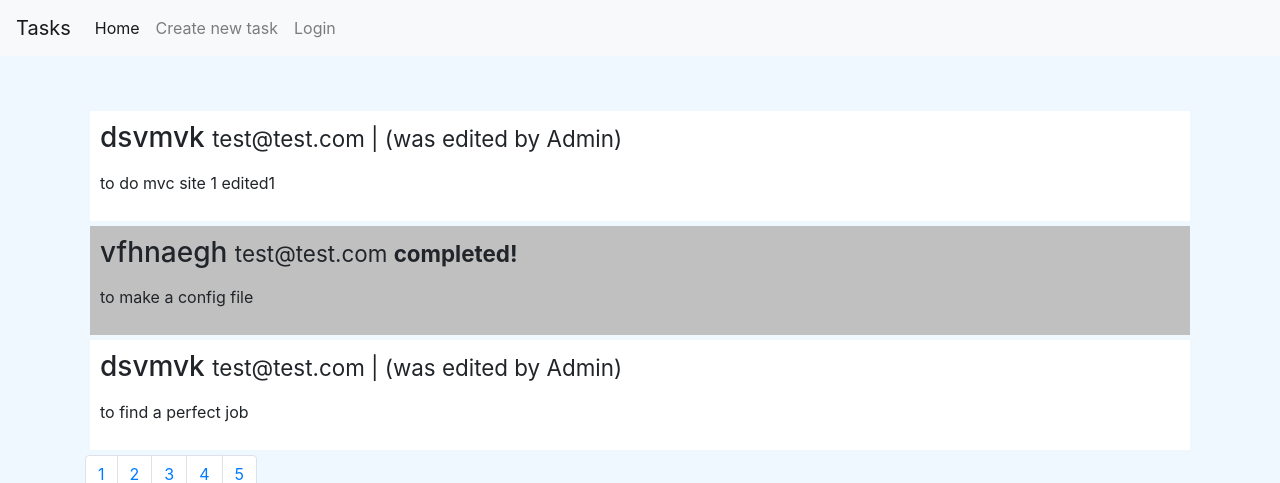
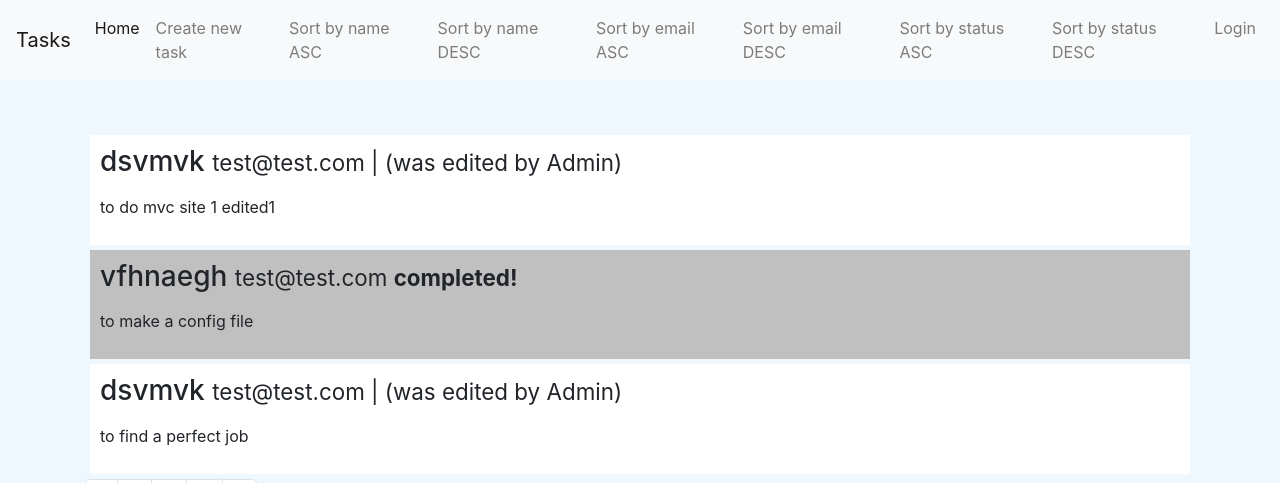
Before and after one commit to shoomilka/MVC-new, a PHP site: page / in a window 1280 px wide. Shown: the top 483 px of the page. Run offline with PHP 8.4, Linux system fonts and the light colour scheme; data comes from the database, SQL or seed files in the repository.

Commit message:
sorting developed

```diff
--- a/controllers/TaskController.php
+++ b/controllers/TaskController.php
@@ -1,8 +1,8 @@
 <?php
 
 class TaskController {
-	static function getTasks($page = 1){
-		$tasks = Task::getThreeTasks($page);
+	static function getTasks($page = 1, $sort = 'id'){
+		$tasks = Task::getThreeTasks($page, $sort);
 		$count = Task::getCountOfPages();
 		require(__DIR__ . '/../views/list.php');
 		return;
@@ -11,6 +11,7 @@ class TaskController {
 	static function createNewTask(){
 		if($_SERVER['REQUEST_METHOD'] == 'POST'){
 			$email = htmlentities($_POST["email"]);
+			$message = '';
 			if (!filter_var($email, FILTER_VALIDATE_EMAIL)) {
   				$message = "Invalid email format";
 			}
@@ -18,7 +19,8 @@ class TaskController {
 			$text = htmlentities($_POST["text"]);
 			if($name == '' || $text == '' || $email == ''){
 				$message = "Fill all fields!";
-			} else {
+			}
+			if($message == '') {
 				Task::createNewTask($name, $email, $text);
 				$message = "Task added successfully!";
 			}
@@ -35,6 +37,7 @@ class TaskController {
 	static function editTask($id){
 		if($_SERVER['REQUEST_METHOD'] == 'POST'){
 			$email = htmlentities($_POST["email"]);
+			$message = '';
 			if (!filter_var($email, FILTER_VALIDATE_EMAIL)) {
   				$message = "Invalid email format";
 			}
@@ -42,7 +45,8 @@ class TaskController {
 			$text = htmlentities($_POST["text"]);
 			if($name == '' || $text == '' || $email == ''){
 				$message = "Fill all fields!";
-			} else {
+			}
+			if($message == '')  {
 				Task::editTask($id, $name, $email, $text);
 				$message = "Task edited successfully!";
 			}
--- a/index.php
+++ b/index.php
@@ -8,7 +8,13 @@ require(__DIR__ . '/bootstrap.php');
 if($controller === 'list'){
 	require('controllers/TaskController.php');
 	if(isset(explode('/', $url)[3])){
-		TaskController::getTasks((int)explode('/', $url)[3]);
+		$page = (int)explode('/', $url)[3] ?? '1';
+		if(isset(explode('/', $url)[4])){
+			$sort = explode('/', $url)[4];
+		} else {
+			$sort = 'id';
+		}
+		TaskController::getTasks($page, $sort);
 	} else {
 		TaskController::getTasks();
 	}
--- a/models/Task.php
+++ b/models/Task.php
@@ -18,7 +18,7 @@ class Task{
         $this->was_edited = $obj->was_edited;
     }
 
-    static function getThreeTasks($page) {
+    static function getThreeTasks($page, $sort) {
         require_once(__DIR__ . '/../config.php');
         $link = mysqli_connect(DB_SERVER, DB_USERNAME, DB_PASSWORD, DB_NAME);
 
@@ -26,8 +26,23 @@ class Task{
             exit;
         }
 
+        $sql_order = '';
+        if($sort == 'namea'){
+            $sql_order = ' ORDER BY `tasks`.`name` ASC';
+        }elseif($sort == 'named'){
+            $sql_order = ' ORDER BY `tasks`.`name` DESC';
+        }elseif($sort == 'emaila'){
+            $sql_order = ' ORDER BY `tasks`.`email` ASC';
+        }elseif($sort == 'emaild'){
+            $sql_order = ' ORDER BY `tasks`.`email` DESC';
+        }elseif($sort == 'statusa'){
+            $sql_order = ' ORDER BY `tasks`.`is_completed` ASC';
+        }elseif($sort == 'statusd'){
+            $sql_order = ' ORDER BY `tasks`.`is_completed` DESC';
+        }
+
 		$offset = ($page - 1)*3;
-		$result = mysqli_query($link, 'SELECT * FROM `tasks` LIMIT 3 OFFSET ' . (int)$offset, MYSQLI_USE_RESULT);
+		$result = mysqli_query($link, 'SELECT * FROM `tasks` ' . $sql_order . ' LIMIT 3 OFFSET ' . (int)$offset, MYSQLI_USE_RESULT);
 		$tasks = [];
 
 		if ($result) {
--- a/views/create.php
+++ b/views/create.php
@@ -10,20 +10,20 @@ if(isset($message)){
 		<div class="input-group-prepend">
 			<span class="input-group-text" id="basic-addon3">Name</span>
 		</div>
-		<input type="text" name="name" class="form-control">
+		<input type="text" name="name" class="form-control" value="<?php if(isset($_POST["name"])) echo $_POST["name"]; ?>">
 	</div>
 	<div class="input-group mb-3">
 		<div class="input-group-prepend">
 			<span class="input-group-text" id="basic-addon3">Email</span>
 		</div>
-		<input type="text" name="email" class="form-control">
+		<input type="text" name="email" class="form-control" value="<?php if(isset($_POST["email"])) echo $_POST["email"]; ?>">
 	</div>
 
 	<div class="input-group">
 		<div class="input-group-prepend">
 			<span class="input-group-text">Text</span>
 		</div>
-		<textarea name="text" class="form-control" aria-label="With textarea"></textarea>
+		<textarea name="text" class="form-control" aria-label="With textarea"><?php if(isset($_POST["text"])) echo $_POST["text"]; ?></textarea>
 	</div>
 
 	<input type="submit" class="btn btn-primary float-right" value="Submit">
--- a/views/header.php
+++ b/views/header.php
@@ -27,6 +27,32 @@
       <li class="nav-item">
         <a class="nav-link" href="/index.php/create">Create new task</a>
       </li>
+
+      <li class="nav-item">
+        <a class="nav-link" href="/index.php/list/1/namea">Sort by name ASC</a>
+      </li>
+      <li class="nav-item">
+        <a class="nav-link" href="/index.php/list/1/named">Sort by name DESC</a>
+      </li>
+
+      <li class="nav-item">
+        <a class="nav-link" href="/index.php/list/1/emaila">Sort by email ASC</a>
+      </li>
+      <li class="nav-item">
+        <a class="nav-link" href="/index.php/list/1/emaild">Sort by email DESC</a>
+      </li>
+
+      <li class="nav-item">
+        <a class="nav-link" href="/index.php/list/1/statusa">Sort by status ASC</a>
+      </li>
+      <li class="nav-item">
+        <a class="nav-link" href="/index.php/list/1/statusd">Sort by status DESC</a>
+      </li>
+
+
+
+
+
       <?php
         session_start();
         if(!isset($_SESSION['username'])){ ?>
--- a/views/list.php
+++ b/views/list.php
@@ -29,7 +29,7 @@ foreach($tasks as $item){
   <ul class="pagination">
   <?php
         for($i=1; $i <= $count; $i++){
-            echo '<li class="page-item"><a class="page-link" href="/index.php/list/'.$i.'">'. $i .'</a></li>';
+            echo '<li class="page-item"><a class="page-link" href="/index.php/list/'.$i.'/' . $sort . '">'. $i .'</a></li>';
         }
   ?>
   </ul>
```
Also changed, not shown: 1 other file.
